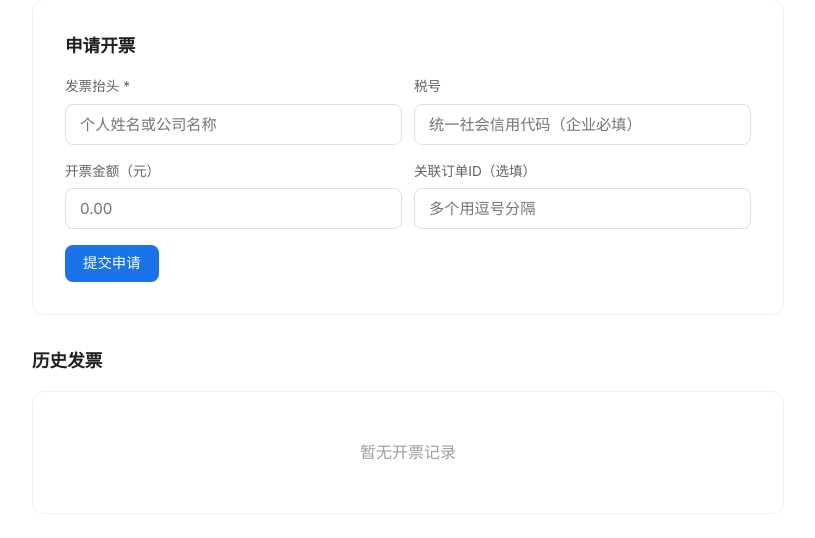
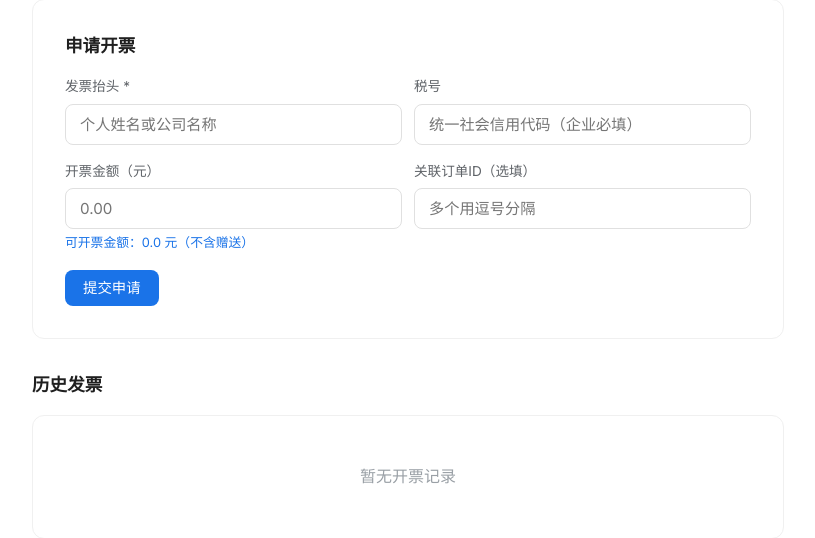
Before and after one commit to booted4439-alt/paoding-law, a Flask app: page /balance/invoice in a window 1280 px wide. Shown: the part 222-760 px from the top of the page, without its empty margins (232-1047 px from the left). Run offline with Flask 3, Linux system fonts and the light colour scheme; the visitor is signed in with stand-in values (Sample User, id 1); data that the repository does not hold is empty; some libraries are stand-ins or nearby versions.

Commit message:
feat: 发票限制赠送部分不可开票

```diff
--- a/app.py
+++ b/app.py
@@ -401,6 +401,20 @@ def balance_orders():
 @app.route('/balance/invoice', methods=['GET', 'POST'])
 @login_required
 def balance_invoice():
+    from sqlalchemy import func
+    invoices = Invoice.query.filter_by(user_id=current_user.id).order_by(Invoice.created_at.desc()).all()
+    # 计算可开票金额（充值总额 - 赠送总额 - 已开票金额）
+    total_recharge = db.session.query(func.sum(Transaction.amount)).filter(
+        Transaction.user_id == current_user.id,
+        Transaction.type == 'recharge',
+        Transaction.description != '赠送'
+    ).scalar() or 0
+    total_invoiced = db.session.query(func.sum(Invoice.amount)).filter(
+        Invoice.user_id == current_user.id,
+        Invoice.status.in_(['pending', 'issued'])
+    ).scalar() or 0
+    invoiceable = total_recharge - total_invoiced
+
     if request.method == 'POST':
         title = request.form.get('title', '').strip()
         tax_id = request.form.get('tax_id', '').strip()
@@ -412,15 +426,20 @@ def balance_invoice():
             amount = 0
         if not title:
             flash('请输入发票抬头', 'error')
-            return render_template('invoice.html')
+            return render_template('invoice.html', invoices=invoices, invoiceable=invoiceable)
+        if amount <= 0:
+            flash('请输入正确的开票金额', 'error')
+            return render_template('invoice.html', invoices=invoices, invoiceable=invoiceable)
+        if amount > invoiceable:
+            flash(f'可开票金额为 {invoiceable/100:.2f} 元（不含赠送部分），请调整金额', 'error')
+            return render_template('invoice.html', invoices=invoices, invoiceable=invoiceable)
         inv = Invoice(user_id=current_user.id, title=title, tax_id=tax_id,
                       amount=amount, order_ids=order_ids, status='pending')
         db.session.add(inv)
         db.session.commit()
         flash('开票申请已提交，请等待审核', 'success')
         return redirect(url_for('balance_invoice'))
-    invoices = Invoice.query.filter_by(user_id=current_user.id).order_by(Invoice.created_at.desc()).all()
-    return render_template('invoice.html', invoices=invoices)
+    return render_template('invoice.html', invoices=invoices, invoiceable=invoiceable)
 
 
 @app.route('/balance/top_up', methods=['GET', 'POST'])
--- a/templates/invoice.html
+++ b/templates/invoice.html
@@ -27,6 +27,7 @@
                 <div class="form-group">
                     <label>开票金额（元）</label>
                     <input type="number" name="amount" step="0.01" min="0.01" placeholder="0.00">
+                    <div style="font-size:0.8rem;color:#1a73e8;margin-top:4px;">可开票金额：{{ (invoiceable/100)|default(0)|round(2) }} 元（不含赠送）</div>
                 </div>
                 <div class="form-group">
                     <label>关联订单ID（选填）</label>
```
